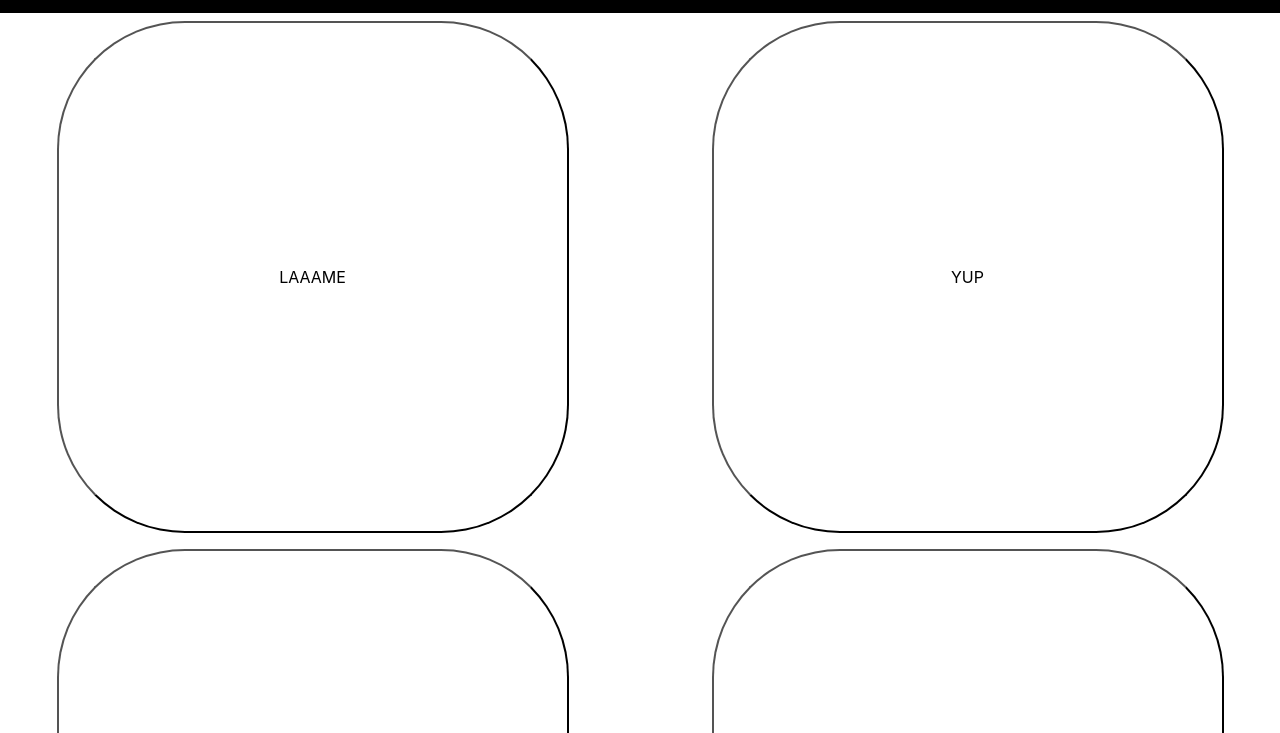
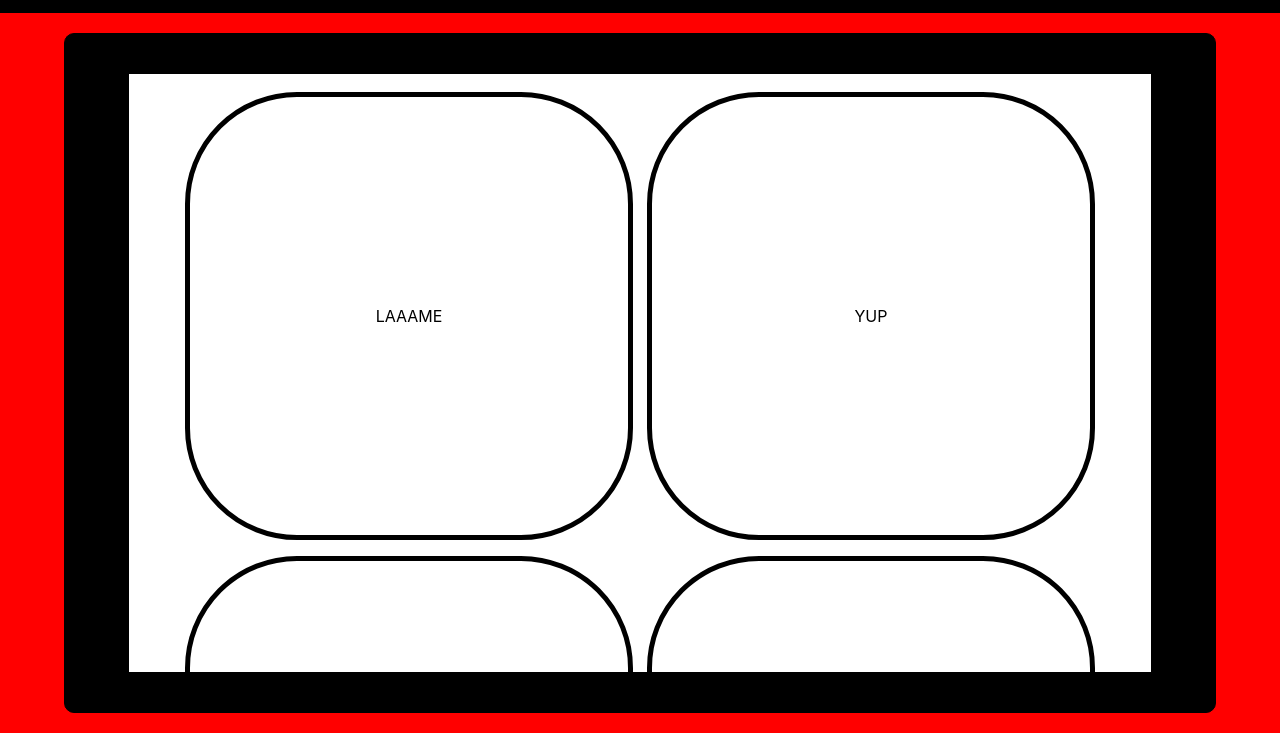
Before and after one commit to Tree-Ant/GutterSoulSoundBoard, a plain HTML site: page index.html in a window 1280 px wide. Shown: the part 67-800 px from the top of the page. Drawn offline with nearby package versions, Linux system fonts and the light colour scheme.

Commit message:
layout changes

```diff
--- a/index.html
+++ b/index.html
@@ -27,7 +27,9 @@
   </div>
 
   <div class="screen">
-    <div class="main row center"></div>
+    <div class="innerSCREEN">
+      <div class="main row center"></div>
+    </div>
   </div>
 
 
--- a/style.css
+++ b/style.css
@@ -1,18 +1,46 @@
 html {
     overflow-x: hidden;
+    background-color: red;
 }
 
 .screen {
-    width: 100vw;
-    height: 100vh;
+    border: black 1px solid;
+    border-radius: 10px;
+    width: 90vw;
+    height: 85vh;
+    margin-top: 5vh;
+    position: absolute;
+    top: 50%;
+    left: 50%;
+    transform: translate(-50%, -50%);
+    background-color: black;
+}
+
+.innerSCREEN{
+    border: black 1px solid;
+    width: 80vw;
+    height: 75vh;
+    position: absolute;
+    top: 50%;
+    left: 50%;
+    transform: translate(-50%, -50%);
+    background-color: white;
+    padding: 1.25vh 5vw;
+    overflow-y: scroll;
+}
+
+.col-6 {
+    padding: 0;
+    text-align: center;
 }
 
 .buttons {
-    width: 40vw;
-    height: 40vw;
+    width: 35vw;
+    height: 35vw;
+    border: solid 5px black;
     border-radius: 25%;
     background-color: white;
-    margin: 1vh auto;
+    margin:  1vh auto;
 }
 
 .nav {
```
Also changed, not shown: btnGRID.css (added, +31 -0 lines).
